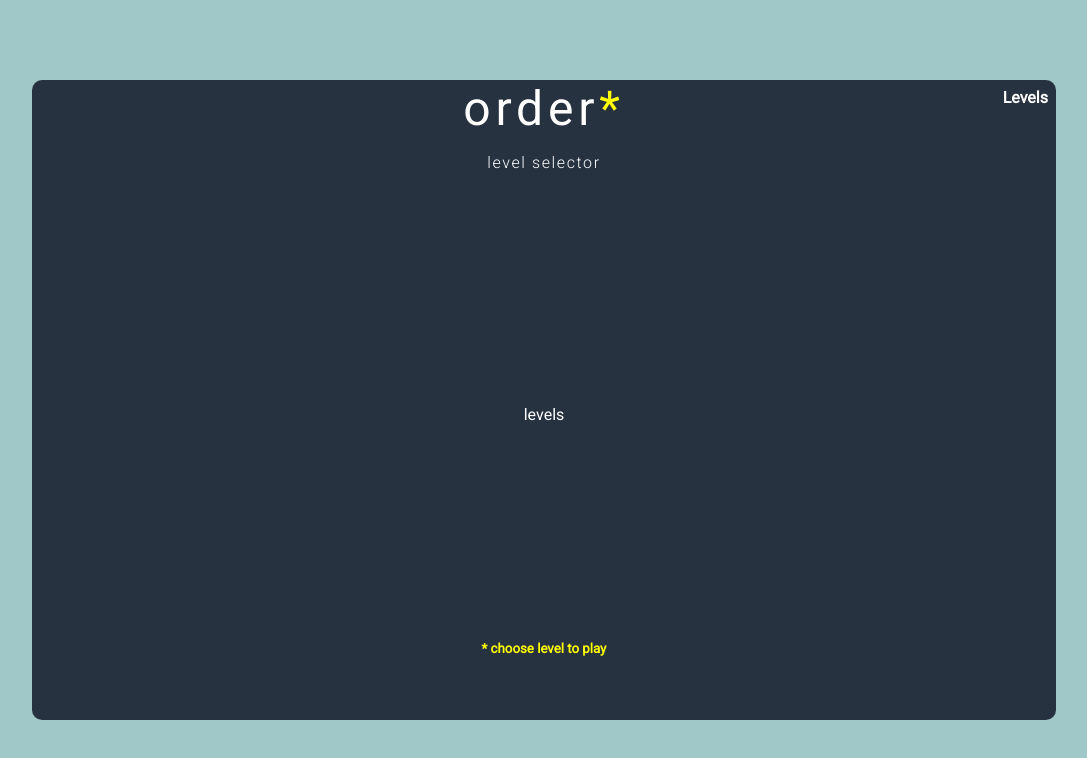
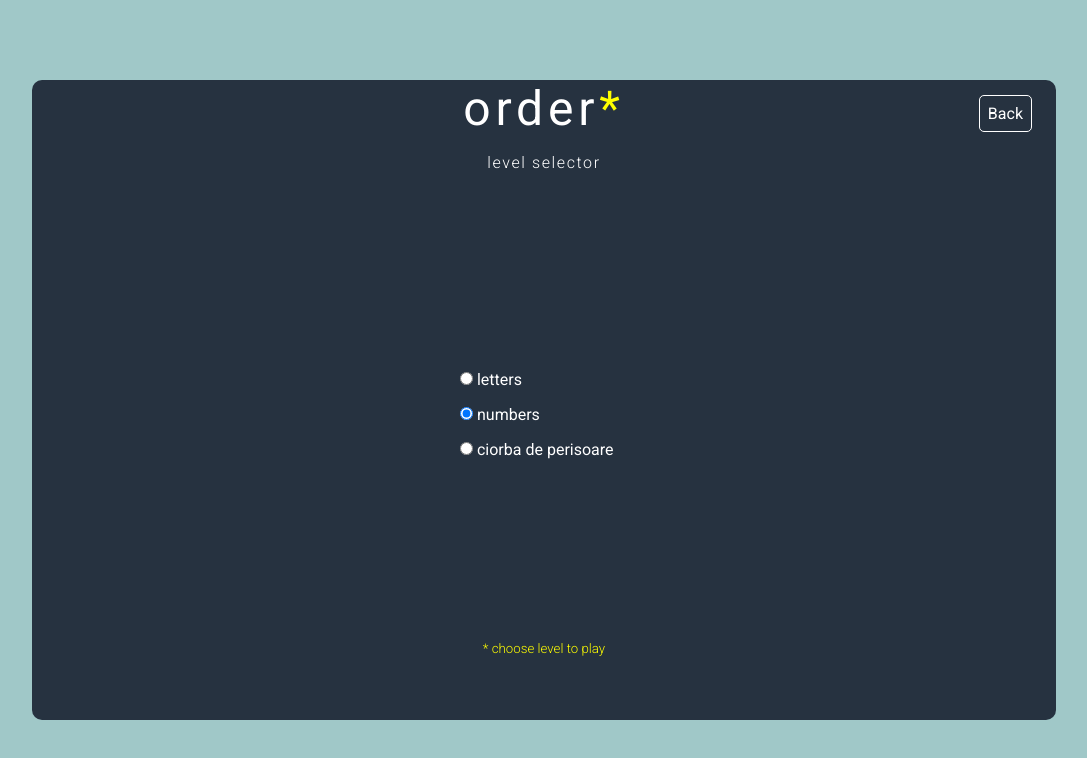
Before and after one commit to Marianissimus/ordergame, a Vue app: page / in a window 1280 px wide. Both pictures are taken after a click on the link "Levels". Shown: the top 758 px of the page, without its empty margins (96-1183 px from the left). Built offline with nearby package versions, Linux system fonts and the light colour scheme.

Commit message:
basic levels functionality
Levels are pretty much working as intented. Some more styling

```diff
--- a/src/App.vue
+++ b/src/App.vue
@@ -53,10 +53,13 @@ body {
 }
 #nav {
   position: absolute;
-  top: .5em;
-  right: .5em;
+  top: 1.5em;
+  right: 1.5em;
   a {
-    font-weight: bold;
+    border: 1px solid white;
+    border-radius: 5px;
+    padding: .5em;
+    font-weight: 400;
     color: $white;
     text-decoration: none;
     &.router-link-exact-active {
--- a/src/components/GameScreen.vue
+++ b/src/components/GameScreen.vue
@@ -17,7 +17,9 @@
       {{ element }}
     </span>
     </draggable>
+    <div class="btnContainer">
       <button @click="reset">Reset</button>
+    </div>
   </div>
 </template>
 
@@ -93,7 +95,7 @@ export default {
   },
   computed: {
     gameList () {
-      return store.state.levels.letters.list // the default list
+      return store.state.levels.find(el => el.level === this.level).list // the default list
     },
     dragOptions() {
       return {
@@ -113,13 +115,14 @@ export default {
 }
 .gameItem {
   display: inline-block;
-  width: 50px;
+  min-width: 50px;
   height: 50px;
   line-height: 50px;
   border: 2px solid white;
   margin: 10px;
   border-radius: 10px;
   cursor: move;
+  padding: 0 5px;
 }
 .highlightItem {
   border-color: yellow;
@@ -128,4 +131,14 @@ export default {
   opacity: 0.5;
   background: #c8ebfb;
 }
+.btnContainer {
+  margin-top: 2em;
+}
+button {
+  padding: 1em;
+  background-color: #263240;
+  border: 1px solid white;
+  border-radius: 0;
+  color: white;
+}
 </style>
--- a/src/components/LevelsScreen.vue
+++ b/src/components/LevelsScreen.vue
@@ -1,6 +1,11 @@
 <template>
   <div>
-    levels
+    <ul>
+      <li v-for="(item, index) in alllevels" :key="index">
+        <input type="radio" v-model="selectedLevel" :value=item @change="selectLevel">
+        {{ item }}
+      </li>
+    </ul>
   </div>
 </template>
 
@@ -14,9 +19,34 @@ export default{
   data () {
     return {
       localMessage: 'choose level to play',
-      localSubtitle: 'level selector'
+      localSubtitle: 'level selector',
+      selectedLevel: ''
     }
+  },
+  methods: {
+    selectLevel() {
+      store.commit('setLevel', this.selectedLevel)
+    },
+    goToScores () {
+       store.commit('setScreen', 'scores')
+    }
+  },
+  created () {
+    this.selectedLevel = this.level
   }
 }
 
 </script>
+
+<style lang="scss" scoped>
+ul {
+  width: 200px;
+  display: block;
+  text-align: left;
+  margin: 0 auto;
+}
+ul li {
+  list-style: none;
+  margin: 1em;
+}
+</style>
--- a/src/components/ScoreScreen.vue
+++ b/src/components/ScoreScreen.vue
@@ -28,11 +28,10 @@ export default {
        store.commit('setMessage', 'no empty names, please!')
        return
       }
-      store.commit('setMessage', 'score saved')
+      store.commit('setMessage', 'Score saved. Change level or click anywhere to play again')
       this.scores[index].name = this.saveName
       this.saved = true
       store.commit('setScoreMode', 'start')
-      store.commit('updateScores', this.scores)
     },
     stopTheEvent: (event) => {
       event.stopPropagation()
@@ -54,7 +53,7 @@ export default {
     },
     scores () {
       // if sorting done in backend, remove .sort
-      return store.state.scores.sort((a,b) => a.value - b.value).slice(0, 10)
+      return store.state.levels.find(el => el.level === this.level).scores.sort((a,b) => a.value - b.value).slice(0, 10) // also remove scores not in highscores
     }
   }
 }
@@ -65,10 +64,10 @@ li {
   list-style: none;
 }
 input {
-  width: 6em;
+  width: 8em;
   background-color: #263240;
   color: white;
   border: none;
-  padding: 5px
+  padding: 1em;
 }
 </style>
--- a/src/mixins.js
+++ b/src/mixins.js
@@ -3,7 +3,7 @@ import store from '@/store'
 export const mixins = {
   created () {
     store.commit('setMessage', this.localMessage)
-    store.commit('setSubtitle', this.localSubtitle)
+		store.commit('setSubtitle', this.localSubtitle)
 	},
 	computed: {
 		message () {
@@ -20,9 +20,9 @@ export const mixins = {
 		},
     level () {
       return store.state.level
-    },
+		},
     alllevels () {
-      return Object.keys(store.state.levels)
+      return store.state.levels.map(el => el.level)
     }
 	}
 }
--- a/src/store.js
+++ b/src/store.js
@@ -6,9 +6,9 @@ Vue.use(Vuex);
 export default new Vuex.Store({
   state: {
     screen: 'scores',
-    levels: {
-    // name?
-    letters: {
+    levels: [
+      {
+        level: 'letters',
         list: ['A', 'B', 'C', 'D'],
         scores: [
             {
@@ -18,50 +18,16 @@ export default new Vuex.Store({
             {
               name: 'Miki',
               value: 34
+            }
+          ],
       },
       {
-          name: 'Mary',
-          value: 18
-        },
-        {
-          name: 'John',
-          value: 23
-        },
-        {
-          name: 'John',
-          value: 24
-        },
-        {
-          name: 'Sohn',
-          value: 25
-        },
-        {
-          name: 'Ror',
-          value: 33
-        },
-        {
-          name: 'AAA',
-          value: 3
-        },
-        {
-          name: 'sss',
-          value: 22
-        },
-        {
-          name: 'sdhn',
-          value: 23
-        },
-        {
-          name: 'Jhn',
-          value: 43
-        }
-      ],
-    numbers: {
-      list: [0, 1, 2, 3, 4, 5, 6, 7, 8, 9],
+        level: 'numbers',
+        list: [0, 1, 2, 3],
         scores: [
             {
               name: 'sdcsd',
-            value: 1
+              value: 2
             },
             {
               name: 'Miki',
@@ -72,70 +38,34 @@ export default new Vuex.Store({
               value: 18
             }
         ]
+      },
+      {
+        level: 'ciorba de perisoare',
+        list: [ 'apa', 'oase/carne', 'spumam', 'radacinoase', 'rosii', 'ardei gras', 'bors', 'dovlecel', 'perisoare', 'stingem focul', 'leustean' ],
+        scores: [
+            {
+              name: 'Jamilla',
+              value: 30
+            },
+            {
+              name: 'Cezar',
+              value: 25
             }
-    }
+          ],
       },
+    ],
    lastScore: 0,
    scoremode: 'start',
    message: '',
    subtitle: '',
    level: 'numbers',
-   scores: [
-      {
-        name: 'Alex',
-        value: 20
-      },
-      {
-        name: 'Miki',
-        value: 34
-      },
-      {
-        name: 'Mary',
-        value: 18
-      },
-      {
-        name: 'John',
-        value: 23
-      },
-      {
-        name: 'John',
-        value: 24
-      },
-      {
-        name: 'Sohn',
-        value: 25
-      },
-      {
-        name: 'Ror',
-        value: 33
-      },
-      {
-        name: 'AAA',
-        value: 3
-      },
-      {
-        name: 'sss',
-        value: 22
-      },
-      {
-        name: 'sdhn',
-        value: 23
-      },
-      {
-        name: 'Jhn',
-        value: 43
-      }
-    ],
   },
   mutations: {
-    setScore(state, score) {
-      state.scores.unshift(score)
+    setScore: function (state, score) {
+      state.levels.find(el => el.level === state.level).scores.push(score)
     },
     setScoreMode(state, mode){
       state.scoremode = mode
-    },
-    updateScores(state, scores) {
-      state.scores = scores
     },
     setScreen(state, screen) {
       state.screen = screen
--- a/src/views/Home.vue
+++ b/src/views/Home.vue
@@ -1,13 +1,14 @@
 <template>
   <div class="home" @click="startGame">
     <div id="nav">
-      <a @click="gotoLevels" style="cursor: pointer">Levels</a>
+      <a @click="gotoLevels" v-if="screen === 'scores' && scoremode ==='start'" style="cursor: pointer">Levels</a>
+      <a @click="goToScores" v-if="screen === 'levels'" style="cursor: pointer">Back</a>
     </div>
     <div class="title">
       <h1 class="logo">order<span class="asterisk">*</span></h1>
       <h4 class="subtitle">{{ subtitle }}</h4>
     </div>
-    <!-- not the best pattern, but i don't want to use routes for this-->
+    <!-- not the best pattern, but i shouldn't use routes just for this-->
     <ScoreScreen v-if="screen === 'scores'"/>
     <GameScreen v-if="screen === 'game'"/>
     <LevelsScreen v-if="screen === 'levels'" />
@@ -37,6 +38,9 @@ export default{
     },
     gotoLevels () {
       store.commit('setScreen', 'levels')
+    },
+    goToScores () {
+       store.commit('setScreen', 'scores')
     }
   }
 }
@@ -63,4 +67,7 @@ export default{
 .asterisk, .instructions {
   color: yellow;
 }
+.instructions {
+  font-weight: 300;
+}
 </style>
```
Lines whose indentation alone changed are shown as unchanged.
